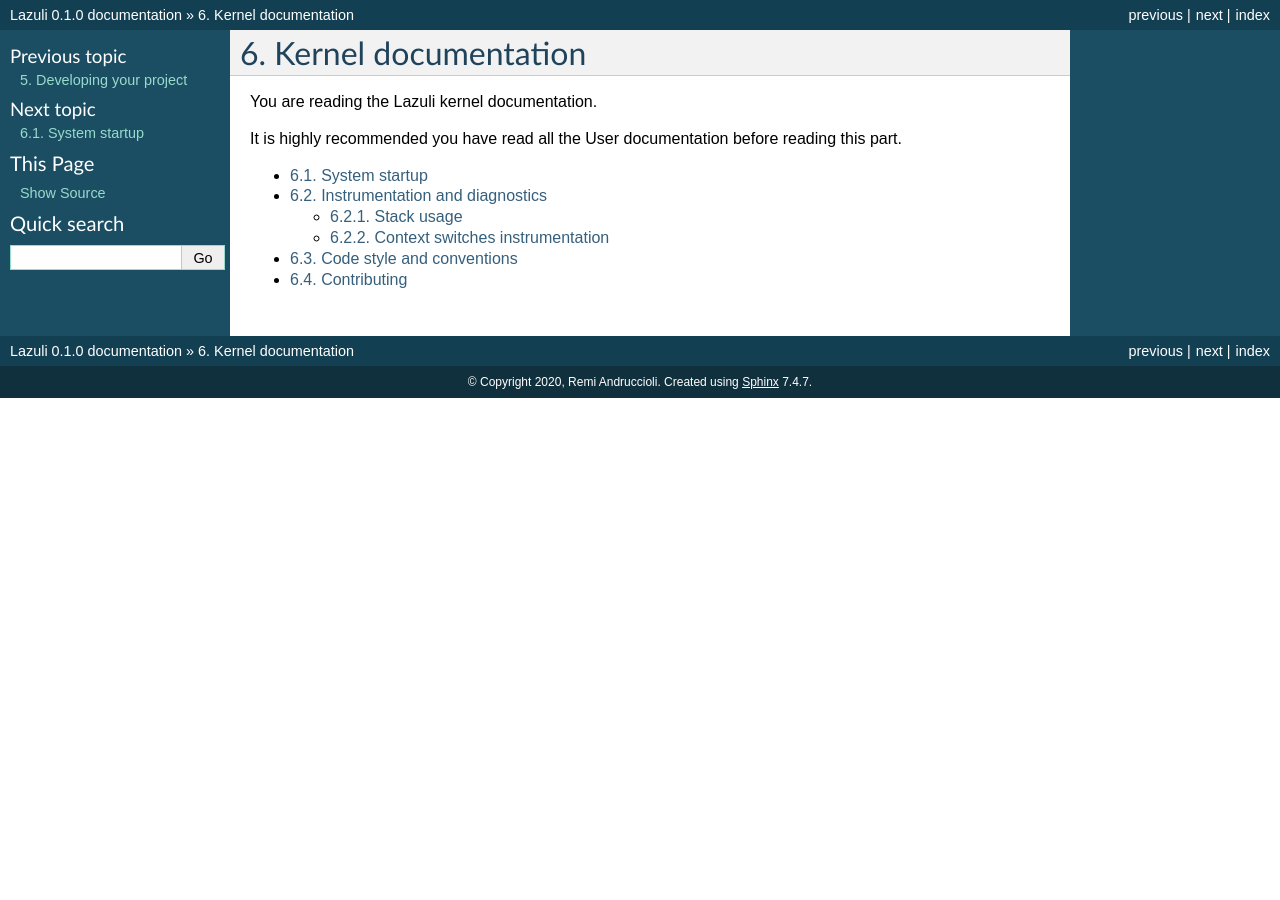
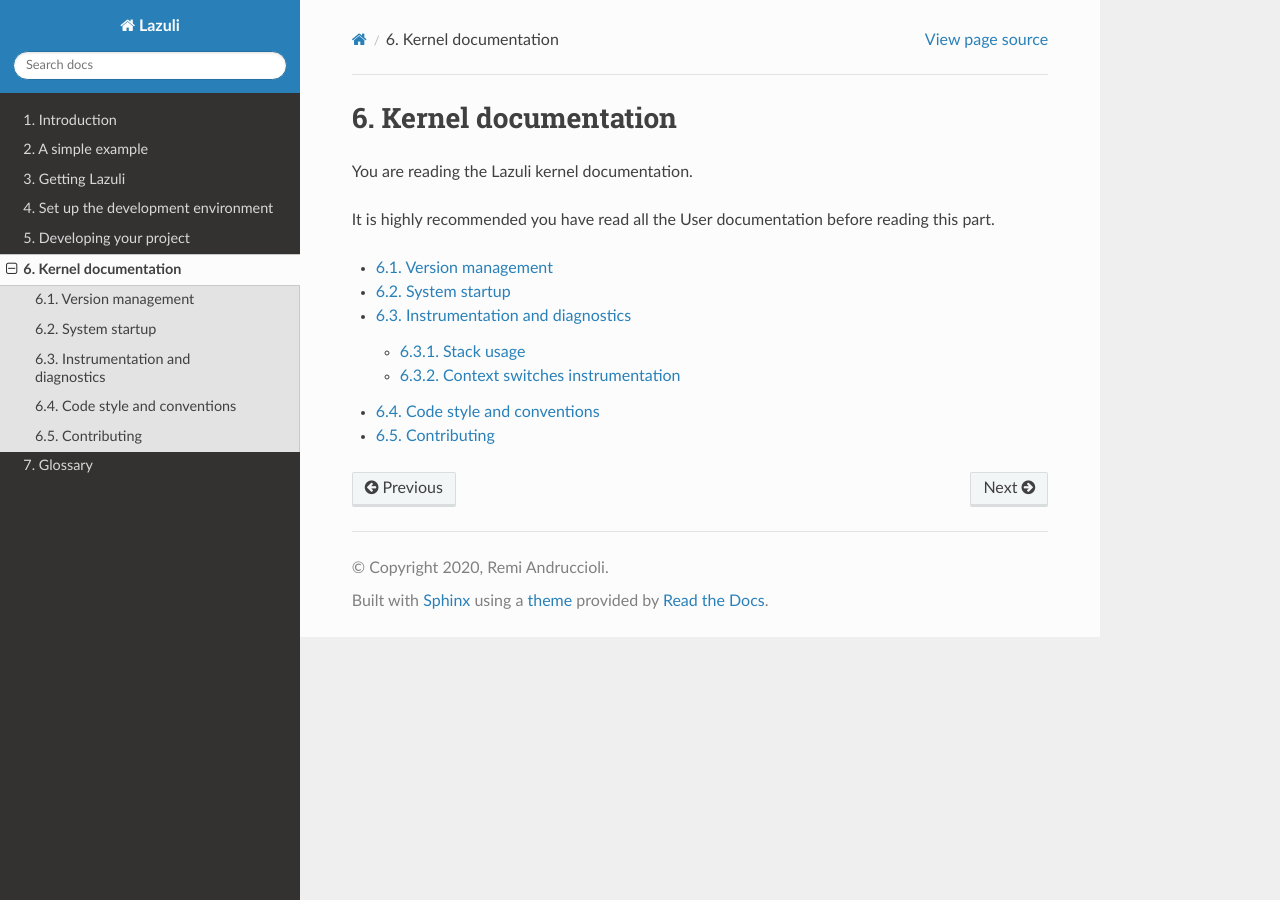
Before and after one commit to randruc/Lazuli, a Sphinx documentation site: the page built from doc/kernel/kernel_documentation.rst, in a window 1280 px wide. Built offline with Sphinx 7.4.7 and the Read the Docs theme 2.0.0, drawn with Linux system fonts in a browser that asks for light colours; formulas are drawn with MathJax 3.

Commit message:
Documentation generation: Update CI configuration for Sphinx and Doxygen:
* The initial .bashrc file of the Lazuli Docker Image is now defined in its own
  file, instead of the Dockerfile.
* Add Sphinx documentation generation to the GitHub Actions Workflow
* In Sphinx configuration: The realease and version numbers are now read from
  the VERSION file.
* The 'Lazuli' man page is generated from the Sphinx documentation.
* Update Sphinx documentation Makefile to define a default target.
* Update TODO file.
* Doxygen: Set verbose generation in the Docker image.

```diff
--- a/TODO.org
+++ b/TODO.org
@@ -56,3 +56,7 @@
 * Test command "apropos" in man pages of the Docker image.
 * In the Docker image, make sure to respect the File Hierarchy Standard
 ** https://en.wikipedia.org/wiki/Filesystem_Hierarchy_Standard
+* Doxygen seems to have problems dealing with 2 header files of the same name in different directories
+** mandb: can't open /usr/share/man/man3/sys_clock_24.h.3: No such file or directory
+** Check if it's a real bug, and declare the issue to the Doxygen project.
+   mandb: warning: /usr/share/man/man3/Clock24_Increment.3.gz: bad symlink or ROFF `.so' request
--- a/doc/conf.py
+++ b/doc/conf.py
@@ -15,6 +15,7 @@
 # import os
 # import sys
 # sys.path.insert(0, os.path.abspath('.'))
+import re
 
 
 # -- Project information -----------------------------------------------------
@@ -23,11 +24,15 @@
 copyright = '2020, Remi Andruccioli'
 author = 'Remi Andruccioli'
 
+version_file = open("../VERSION", "r")
+
+# The full version, including alpha/beta/rc tags
+release = version_file.read()
+
 # The short X.Y version
-version = ''
-# The full version, including alpha/beta/rc tags
-release = '0.1.0'
+version = re.match(r'^([0-9]+.[0-9]+)', release).group(0)
 
+version_file.close()
 
 # -- General configuration ---------------------------------------------------
 
@@ -75,7 +80,7 @@
 # The theme to use for HTML and HTML Help pages.  See the documentation for
 # a list of builtin themes.
 #
-html_theme = 'classic' #'alabaster'
+html_theme = 'sphinx_rtd_theme' #'classic' #'alabaster'
 
 # Theme options are theme-specific and customize the look and feel of a theme
 # further.  For a list of options available for each theme, see the
@@ -139,7 +144,7 @@
 # One entry per manual page. List of tuples
 # (source start file, name, description, authors, manual section).
 man_pages = [
-    (master_doc, 'lazuli', 'Lazuli Documentation',
+    (master_doc, 'Lazuli', 'Lazuli Documentation',
      [author], 1)
 ]
 
--- a/doc/developing_your_project.rst
+++ b/doc/developing_your_project.rst
@@ -159,7 +159,7 @@
 
 
 After exiting this screen by hitting ``e``, ccmake now displays all the
-available configuration variables for the toolchain it created :
+available configuration variables for the toolchain it created:
 
 .. code-block:: console
 
--- a/doc/kernel/kernel_documentation.rst
+++ b/doc/kernel/kernel_documentation.rst
@@ -13,6 +13,7 @@
 .. toctree::
    :maxdepth: 2
 
+   version_management
    startup
    instrumentation_and_diagnostics/instrumentation_and_diagnostics
    code_style_and_conventions
--- /dev/null
+++ b/doc/kernel/version_management.rst
@@ -0,0 +1,5 @@
+.. sectionauthor:: Remi Andruccioli <remi.andruccioli@gmail.com>
+.. date: Jun 2020
+
+Version management
+==================
```
Also changed, not shown: 5 other files.
